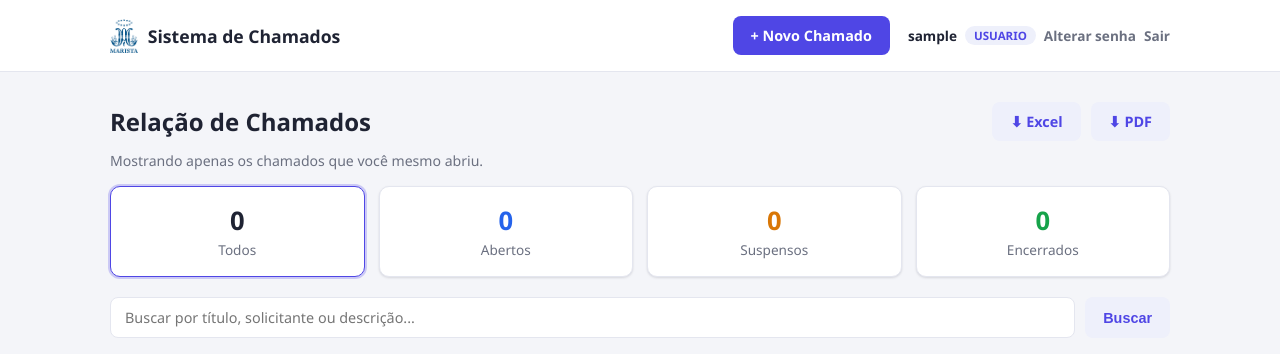
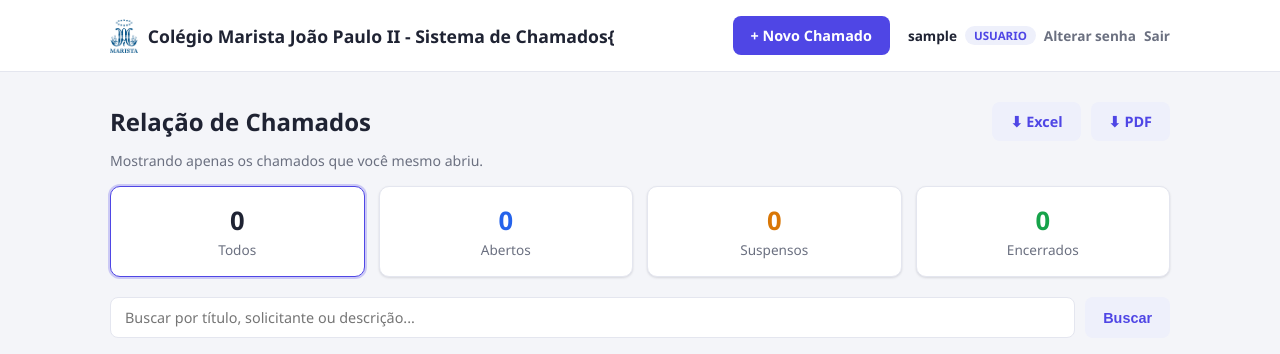
Before and after one commit to celsochris-hue/syschamado_postgreSQL, a Flask app: page / in a window 1280 px wide. Shown: the top 354 px of the page. Run offline with Flask 3, Linux system fonts and the light colour scheme; the visitor is signed in with stand-in values (Sample User, id 1); data that the repository does not hold is empty; some libraries are stand-ins or nearby versions.

Commit message:
Update base.html

```diff
--- a/templates/base.html
+++ b/templates/base.html
@@ -12,7 +12,7 @@
         <div class="container topbar-inner">
             <a href="{{ url_for('index') }}" class="logo">
                 <img src="{{ url_for('static', filename='img/logo.png') }}" alt="Marista" class="logo-img">
-                <span>Sistema de Chamados</span>
+                <span>Colégio Marista João Paulo II - Sistema de Chamados{</span>
             </a>
             <div class="topbar-acoes">
                 {% if current_user.is_authenticated and current_user.is_admin() %}
```
